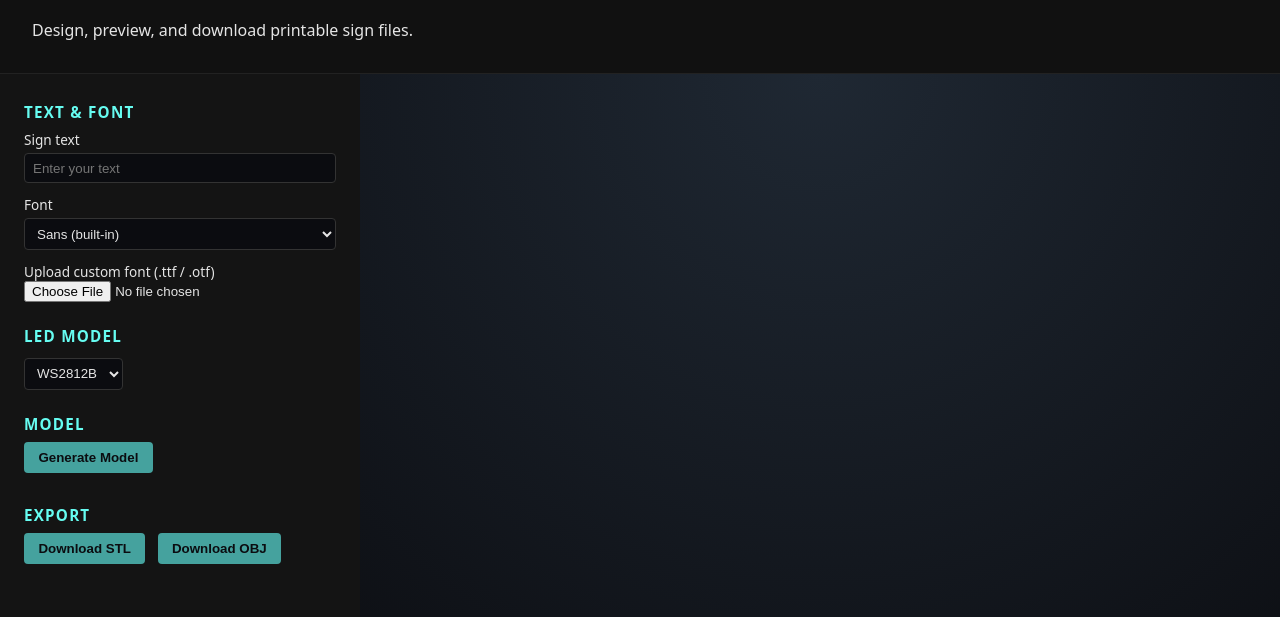
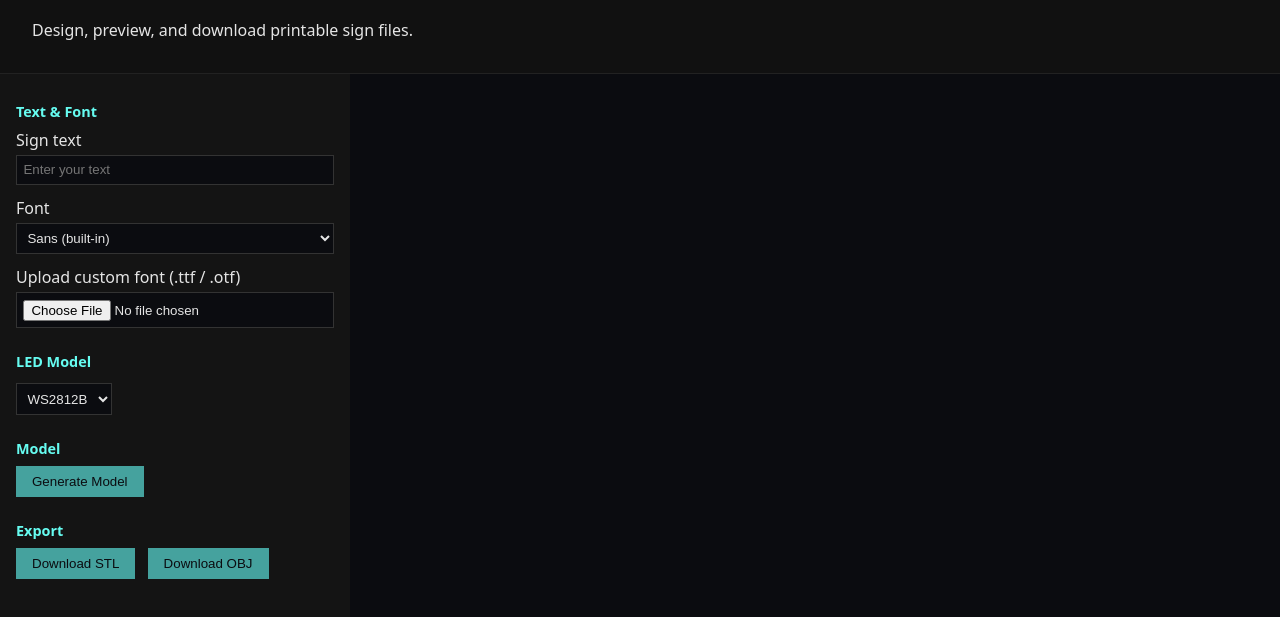
Before and after one commit to printedcrafts/LEDSign, a plain HTML site: page index.html in a window 1280 px wide. Shown: the part 83-700 px from the top of the page. Drawn offline with nearby package versions, Linux system fonts and the light colour scheme; files whose address does not match are found by name.

Commit message:
Update style.css
..

```diff
--- a/style.css
+++ b/style.css
@@ -7,19 +7,18 @@ body {
 
 .header {
   padding: 1rem 2rem;
+  background: #111;
   border-bottom: 1px solid #222;
-  background: #111;
 }
 
 .layout {
   display: grid;
-  grid-template-columns: 360px 1fr;
+  grid-template-columns: 350px 1fr;
   height: calc(100vh - 80px);
 }
 
 .panel {
-  padding: 1rem 1.5rem;
-  box-sizing: border-box;
+  padding: 1rem;
 }
 
 .panel-left {
@@ -28,7 +27,7 @@ body {
 }
 
 .panel-right {
-  background: radial-gradient(circle at top, #1f2833, #0b0c10);
+  background: #0b0c10;
 }
 
 .group {
@@ -36,9 +35,7 @@ body {
 }
 
 .group h2 {
-  font-size: 0.95rem;
-  text-transform: uppercase;
-  letter-spacing: 0.08em;
+  font-size: 0.9rem;
   margin-bottom: 0.5rem;
   color: #66fcf1;
 }
@@ -46,51 +43,30 @@ body {
 label {
   display: flex;
   flex-direction: column;
-  font-size: 0.85rem;
   margin-bottom: 0.75rem;
 }
 
-input[type="text"],
-input[type="number"],
-select {
+input, select {
   margin-top: 0.25rem;
-  padding: 0.4rem 0.5rem;
-  border-radius: 4px;
+  padding: 0.4rem;
+  background: #0b0c10;
   border: 1px solid #333;
-  background: #0b0c10;
   color: #e5e5e5;
 }
 
-input[type="range"] {
-  margin-top: 0.5rem;
-}
-
-.file-upload input[type="file"] {
-  margin-top: 0.5rem;
-}
-
 button {
-  padding: 0.5rem 0.9rem;
+  padding: 0.5rem 1rem;
+  background: #45a29e;
+  border: none;
+  color: #0b0c10;
+  cursor: pointer;
   margin-right: 0.5rem;
-  margin-bottom: 0.5rem;
-  border-radius: 4px;
-  border: none;
-  background: #45a29e;
-  color: #0b0c10;
-  font-weight: 600;
-  cursor: pointer;
 }
 
 button:hover {
   background: #66fcf1;
 }
 
-.privacy-note {
-  font-size: 0.75rem;
-  color: #c5c6c7;
-  margin-top: 0.5rem;
-}
-
 #previewContainer {
   width: 100%;
   height: 100%;
```
